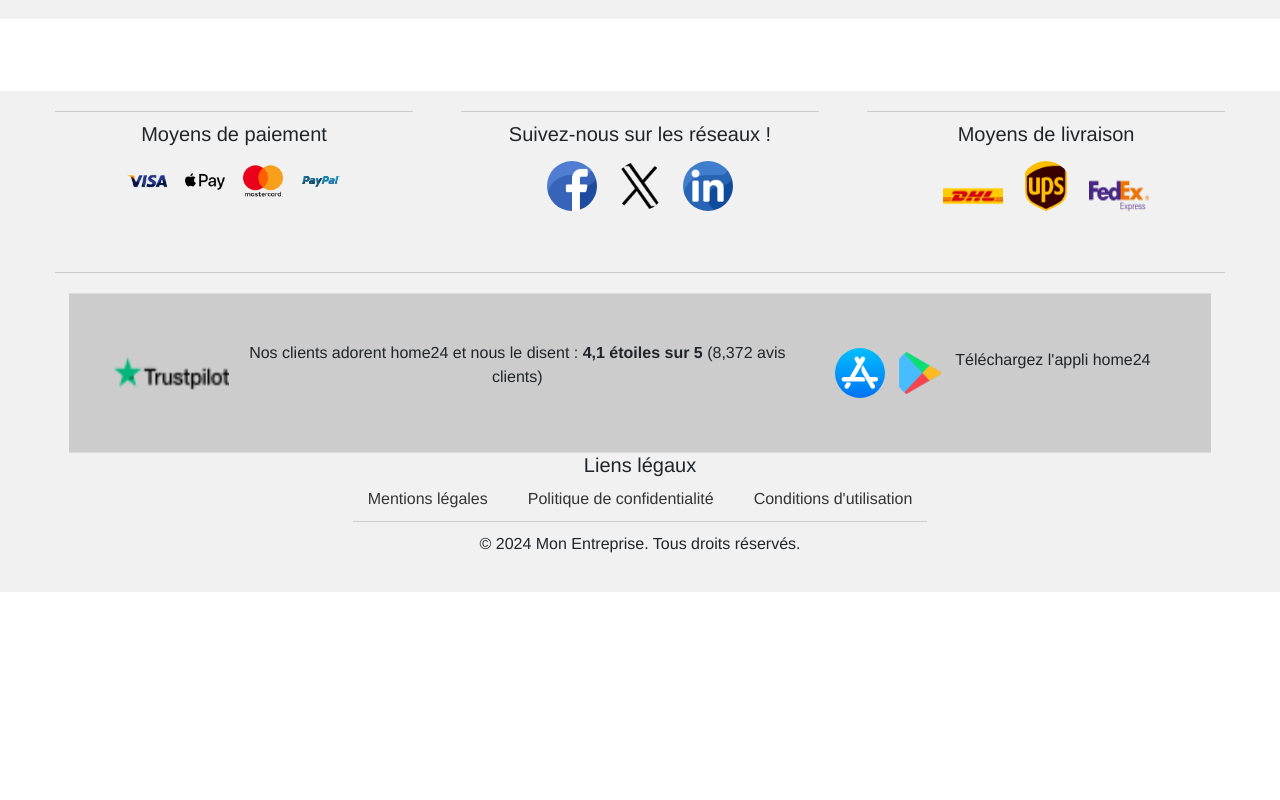
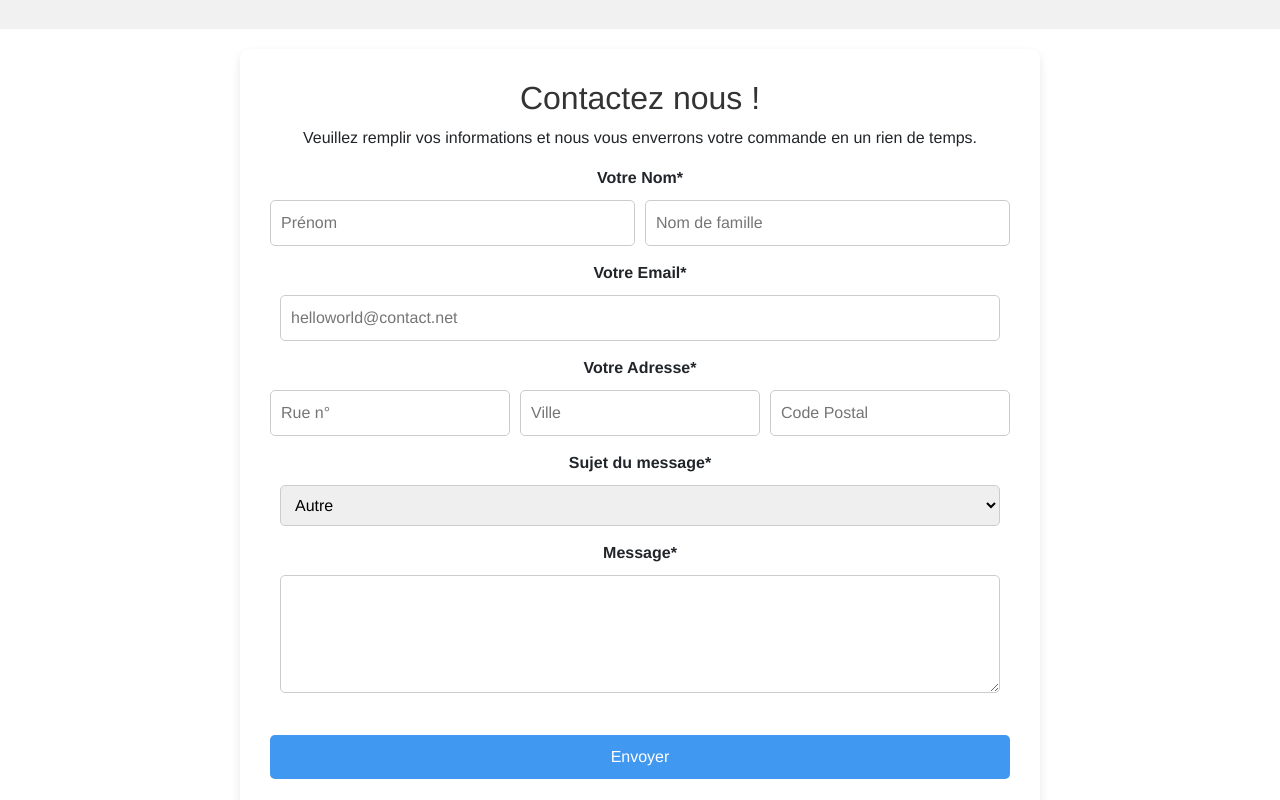
Before and after one commit to momand1/Web-wares, a Vue app: page / in a window 1280 px wide. Shown: the part 1840-2640 px from the top of the page. Before the commit the page ends 2432 px from the top, so only its background shows below. Built offline with nearby package versions, Linux system fonts and the light colour scheme.

Commit message:
Avance de la landing page

```diff
--- a/public/index.html
+++ b/public/index.html
@@ -18,6 +18,8 @@
     <div id="app"></div>
     <!-- built files will be auto injected -->
 
+<script src="https://www.google.com/recaptcha/api.js" async defer></script>
+
     <script src="https://code.jquery.com/jquery-3.5.1.slim.min.js"></script>
     <script src="https://cdn.jsdelivr.net/npm/@popperjs/core@1.16.0/dist/umd/popper.min.js"></script>
     <script src="https://stackpath.bootstrapcdn.com/bootstrap/4.5.2/js/bootstrap.min.js"></script>
--- a/src/views/LandingPage.vue
+++ b/src/views/LandingPage.vue
@@ -124,19 +124,54 @@
       <p class="more-info"><a href="#">Je découvre les engagements Web Wares &rsaquo;</a></p>
     </div>
   </section>
-  <br><br><br>
+
+
+  <div class="contact-form">
+        <h2>Contactez nous !</h2>
+        <p>Veuillez remplir vos informations et nous vous enverrons votre commande en un rien de temps.</p>
+        <form action="submit_form.php" method="post">
+            <label for="name">Votre Nom*</label>
+            <div style="display: flex; gap: 10px;">
+                <input type="text" name="firstName" placeholder="Prénom" required>
+                <input type="text" name="lastName" placeholder="Nom de famille" required>
+            </div>
+
+            <label for="email">Votre Email*</label>
+            <input type="email" name="email" placeholder="helloworld@contact.net" required>
+
+            <label for="phone">Votre Adresse*</label>
+            <div style="display: flex; gap: 10px;">
+                <input type="text" name="areaCode" placeholder="Rue n°" required>
+                <input type="text" name="prefix" placeholder="Ville" required>
+                <input type="nomber" name="lineNumber" placeholder="Code Postal" required>
+            </div>
+
+            <label for="subject">Sujet du message*</label>
+            <select name="subject" required>
+              <option value="other">Autre</option>
+                <option value="order">Aide pour ma commande</option>
+                <option value="support">Retours et remboursements</option>
+                <option value="paiement">Paiements et questions générales</option>
+                <option value="gift">Vérifier le solde des cadeau et de la carte</option>
+                <option value="support">Service client</option>
+            </select>
+
+            <label for="message">Message*</label>
+            <textarea name="message" rows="4" required></textarea>
+
+            <div class="recaptcha-container">
+                <!-- Insert reCAPTCHA -->
+                <div class="g-recaptcha" data-sitekey="your-site-key"></div>
+            </div>
+
+            <button type="submit">Envoyer</button>
+        </form>
+    </div>
 
 <!-- Footer -->
 <footer class="footer">
     <div class="container">
-      <!-- Newsletter Signup Section -->
-      <!-- <div class="newsletter">
-        <h5>Inscription à la newsletter</h5>
-        <form @submit.prevent="subscribe">
-          <input type="email" class="form-control mb-2" id="exampleFormControlInput1" placeholder="name@example.com" required>
-          <button type="submit">Je m'inscris</button>
-        </form>
-      </div> -->
+
 
       <!-- Social Media, Payment Methods, and Delivery Methods Section -->
       <div class="footer-links big-footer-bottom">
@@ -178,24 +213,22 @@
 
       <!-- truspilot rating -->
 
-      <div class="banner-row row">
+<div class="banner-row">
         <!-- Trustpilot Column -->
-    <div class="trustpilot-column col-8">
-        <img src="../assets/trustpilot.png" alt="Trustpilot" class="truspilot">
-        <p> Nos clients adorent home24 et nous le disent :
-            <strong>4,1 étoiles sur 5</strong> (8,372 avis clients)
-        </p>
+        <div class="trustpilot-column">
+            <img src="../assets/trustpilot.png" alt="Trustpilot" width="130" height="90" class="pb-3 pe-2">
+            <p><span>Nos clients adorent Web Wares et nous le disent :</span><br>
+              <strong>4,1 étoiles sur 5</strong> (8,372 avis clients)</p>
+        </div>
+        <!-- App Store Column -->
+        <div class="app-column">
+            <a href="#"><img src="../assets/app-store.png" alt="App Store" width="40"></a>
+            <a href="#"><img src="../assets/app.png" alt="Google Play" width="40"></a>
+            <p>Téléchargez l'appli Web Wares</p>
         </div>
 
-    <!-- App Store Column -->
-    <div class="app-store-column col-4">
-        <div class="app-icons">
-            <img src="../assets/app-store.png" alt="App Store" class="logo">
-            <img src="../assets/app.png" alt="Google Play" class="logo">
-            <p>Téléchargez l'appli home24</p>
     </div>
-    </div>
-</div>
+    <br>
 
 <!-- fin truspilot -->
 
@@ -294,7 +327,7 @@ export default {
 }
 
   .icon {
-      width: 40px; /* Set the width of the icon */
+      width: 50px; /* Set the width of the icon */
       height: auto; /* Maintain aspect ratio */
       margin-bottom: 5px; /* Spacing between icon and text */
   }
@@ -603,38 +636,96 @@ img {
             display: flex;
             justify-content: space-between;
             align-items: center;
-    background-color: #ccc;
-    padding: 15px 30px;
+            background-color: #f0f0f0;
             border-top: 1px solid #ddd;
             border-bottom: 1px solid #ddd;
+            width: 100%;
+            max-width: 100%;
+            margin: 0 auto;
         }
 
-.truspilot {
-  width: 9vw;
-  height: 16vh;
+        .trustpilot-column, .app-column {
+            display: flex;
+            align-items: center;
+            justify-content: center;
+            text-align: center;
         }
 
-.trustpilot-column {
-    display: flex;
-    align-items: center;
-}
-
-.trustpilot-logo {
-    width: 20px; /* Adjust according to your needs */
+        .trustpilot-column img {
             margin-right: 10px;
         }
 
-.app-store-column {
-    text-align: right;
+        .app-column img {
+            margin-left: 10px;
         }
 
-.app-icons {
-    display: flex;
-    gap: 10px; /* Adjust the space between the app store icons */
+        .app-column {
+            gap: 10px;
         }
 
-.app-logo {
-    width: 100px; /* Adjust according to your needs */
+        .banner-row p {
+            margin: 0;
+            font-size: 16px;
+            color: #333;
         }
 
+
+/* contact form */
+body {
+            background: linear-gradient(to bottom right, #1e90ff, #00ced1);
+            font-family: Arial, sans-serif;
+            margin: 0;
+            padding: 0;
+        }
+
+        .contact-form {
+            background-color: white;
+            padding: 30px;
+            border-radius: 10px;
+            box-shadow: 0 4px 10px rgba(0, 0, 0, 0.1);
+            max-width: 800px; /* Maximum width of the form */
+            margin: 20px auto; /* Center the form with auto margins */
+        }
+
+        .contact-form h2 {
+            margin-top: 0;
+            color: #333;
+        }
+
+        .contact-form label {
+            display: block;
+            margin-top: 15px;
+            margin-bottom: 5px;
+            font-weight: bold;
+        }
+
+        .contact-form input,
+        .contact-form textarea,
+        .contact-form select {
+            width: calc(100% - 20px);
+            padding: 10px;
+            margin-top: 5px;
+            border: 1px solid #ccc;
+            border-radius: 5px;
+        }
+
+        .contact-form button {
+            margin-top: 20px;
+            padding: 10px;
+            background-color: #4198f0;
+            border: none;
+            color: white;
+            font-size: 16px;
+            border-radius: 5px;
+            cursor: pointer;
+            width: 100%;
+        }
+
+        .contact-form button:hover {
+            background-color: #0d3972;
+        }
+
+        .recaptcha-container {
+            margin-top: 15px;
+        }
 </style>
```
Lines whose indentation alone changed are shown as unchanged.
